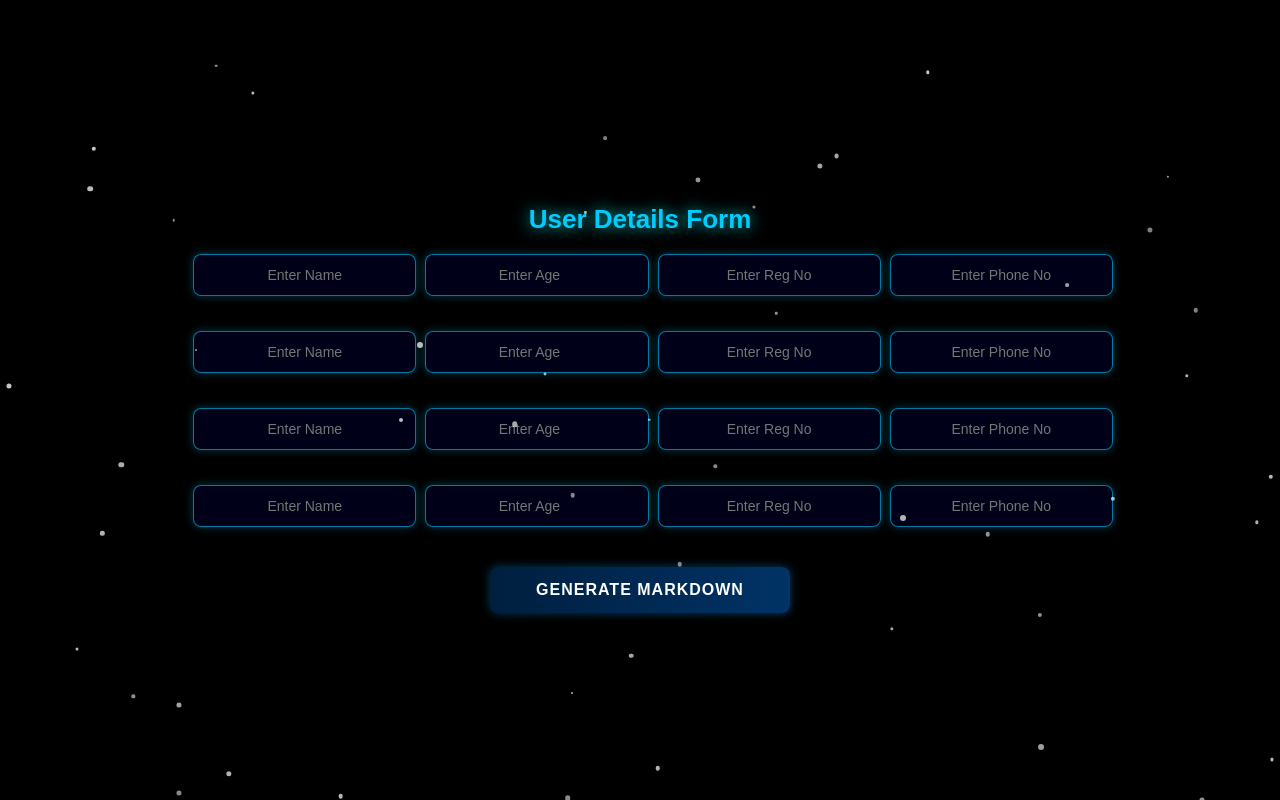
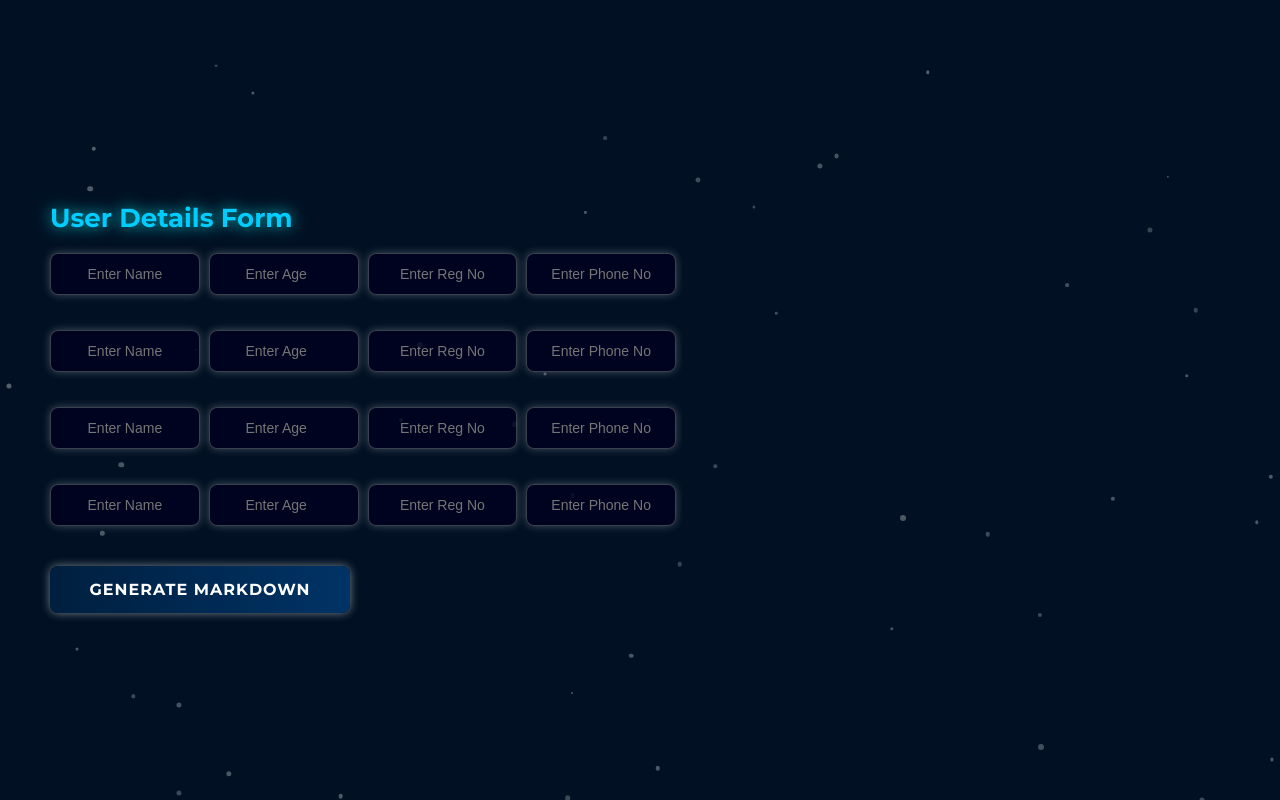
Before and after one commit to Harshal6516/StellarSenseHarshal, a React (Vite) app in the folder FrontEnd/my-app/: page / in a window 1280 px wide. Built offline with nearby package versions, Linux system fonts and the light colour scheme.

Commit message:
left side form

```diff
--- a/FrontEnd/my-app/src/App.css
+++ b/FrontEnd/my-app/src/App.css
@@ -1,9 +1,9 @@
 @import url('https://fonts.googleapis.com/css2?family=Caveat:wght@400..700&family=Montserrat:ital,wght@0,100..900;1,100..900&display=swap');
 
 body {
-  background: #000;
+  background: #011123;
   color: #ffffff;
-  font-family: "Orbitron", sans-serif;
+  font-family: "Montserrat", sans-serif;
   display: grid;
   justify-content: space-around;
   align-items: center;
@@ -36,16 +36,17 @@
 
 /* Content Container */
 .content-container {
-  display: grid;
-
+  display: block; /* Change from grid to block */
+  position: absolute;
+  left: 20px; /* Adjust left margin */
+  top: 50%;
+  transform: translateY(-50%);
   z-index: 1;
   padding: 30px;
   border-radius: 15px;
-  text-align: center;
-  width: 90%;
-  max-width: 1200px;
-  margin: 20px auto;
-
+  text-align: left;
+  width: 50%; /* Reduce size */
+  max-width: 600px; /* Adjust as needed */
 }
 
 /* Heading */
@@ -58,10 +59,11 @@
 
 /* Form Container */
 .form-container {
-  display: flex;
-  flex-direction: column;
+  display: grid;
+  justify-content: left;
   gap: 20px;
   align-items: center;
+  color: #ffffff;
   width: 100%;
 }
 
@@ -76,6 +78,7 @@
   grid-template-columns: repeat(4, 1fr);
   gap: 35px;
   margin: 0 auto;
+  color: #f8f8f8;
   max-width: 1100px;
 }
 
@@ -92,7 +95,7 @@
   font-weight: bold;
   text-transform: uppercase;
   letter-spacing: 1px;
-  box-shadow: 0 0 10px rgba(0, 123, 191, 0.5);
+  box-shadow: 0 0 10px rgba(235, 237, 239, 0.5);
   width: 100%;
   max-width: 300px;
   margin-top: 20px;
@@ -131,7 +134,7 @@
 
 .particle {
   position: absolute;
-  background: white;
+  background: rgba(255, 255, 255, 0.425);
   border-radius: 50%;
   transform: translate(-50%, -50%);
   transition: top 0.05s linear;
@@ -140,14 +143,14 @@
 /* Input Fields */
 input {
   background: rgba(0, 0, 30, 0.8);
-  color: #00ccff;
-  border: 1px solid rgba(0, 204, 255, 0.6);
+  color: #ffffff;
+  border: 1px solid rgba(97, 105, 107, 0.6);
   padding: 12px;
   font-size: 14px;
   border-radius: 8px;
   outline: none;
   transition: 0.3s;
-  box-shadow: 0 0 8px rgba(0, 204, 255, 0.3);
+  box-shadow: 0 0 8px rgba(217, 220, 221, 0.3);
   text-align: center;
   width: 100%;
   max-width: none;
@@ -157,8 +160,8 @@
 /* Input Hover & Focus Effects */
 input:hover,
 input:focus {
-  border-color: #00ccff;
-  box-shadow: 0 0 12px rgba(0, 204, 255, 0.8);
+  border-color: #ffffff;
+  box-shadow: 0 0 12px rgba(168, 206, 215, 0.8);
   transform: scale(1.05);
 }
 
```
Also changed, not shown: 1 other file (tests, documents, lock files or other folders).
